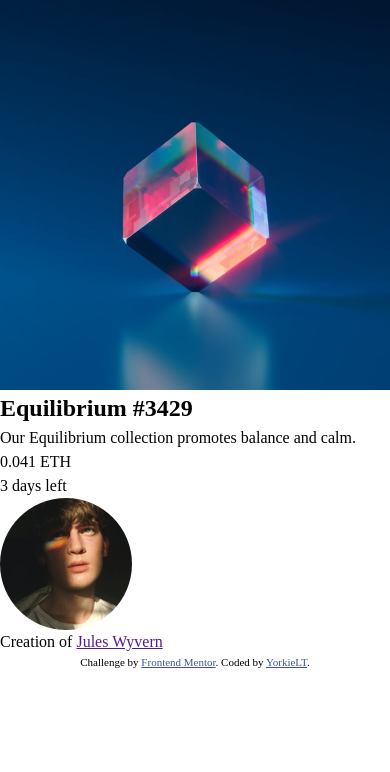
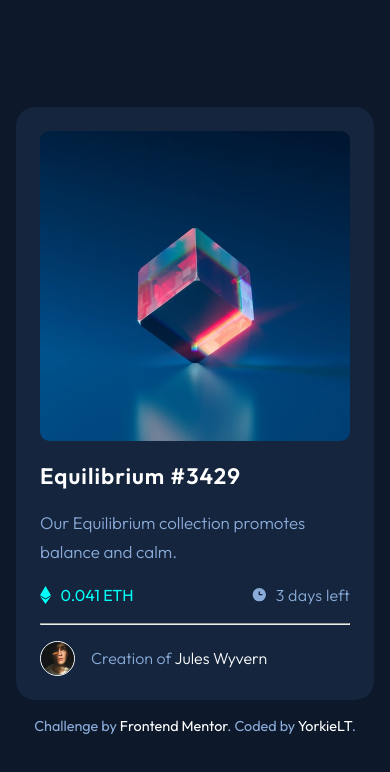
Before and after one commit to TanDevv/NFT-preview-card-component, a plain HTML site: page index.html in a window 390 px wide. Drawn offline with Linux system fonts and the light colour scheme.

Commit message:
Style mobile-design

```diff
--- a/index.html
+++ b/index.html
@@ -26,18 +26,28 @@
     <article class="card">
       <picture class="card__img">
         <img src="images/image-equilibrium.jpg" alt="Artwork by Jules Wyvern">
+        <div class="img__icon">
+          <img src="images/icon-view.svg" alt="Eye icon">
+        </div>
       </picture>
 
       <div class="card__content">
-        <h1 class="card__title">Equilibrium #3429</h1>
+        <h1 class="card__title"><a href="">Equilibrium #3429</a></h1>
 
-        <p>Our Equilibrium collection promotes balance and calm.</p>
+        <p class="card__paragraph">Our Equilibrium collection promotes balance and calm.</p>
 
         <div class="flex__group">
-          <p class="card__pricing">0.041 ETH</p>
-          <p class="card__duration">3 days left</p>
+          <div class="card__pricing">
+            <img class="icon__pricing" src="images/icon-ethereum.svg" alt="Ethereum icon">
+            <p>0.041 ETH</p>
+          </div>
+
+            <div class="card__duration">
+              <img class="icon__clock" src="images/icon-clock.svg" alt="Clock icon">
+              <p>3 days left</p>
+            </div>
         </div>
-
+        <hr>
         <div class="card__author">
           <img src="images/image-avatar.png" alt="The Author, Jules Wyvern">
           <p>Creation of <a href="">Jules Wyvern</a></p>
--- a/stylesheet.css
+++ b/stylesheet.css
@@ -11,7 +11,6 @@
     --fw-light: 300;
     --fw-regular: 400;
     --fw-semibold: 600;
-    --fs-paragraph: 18px;
 }
 
 /*
@@ -67,5 +66,171 @@
     isolation: isolate;
   }
 
-.attribution { font-size: 11px; text-align: center; }
-.attribution a { color: hsl(228, 45%, 44%); }
+  body {
+    background-color:var(--clr-neutral-main_bg);
+    color:var(--clr-primary-softblue);
+
+    font-family: var(--ff-outfit);
+    font-size:var(--fs-paragraph);
+
+    display: grid;
+
+    place-content: center;
+    padding: 1rem;
+    gap: 1rem;
+  }
+
+  .card {
+    background-color: var(--clr-neutral-card_bg);
+
+    display: grid;
+    place-content: center;
+    overflow: hidden;
+
+    max-width: 375px;
+    padding: 1.5rem;
+    gap: 1rem;
+    border-radius: 1.2rem;
+  }
+
+  .card__img {
+    position: relative;
+  }
+
+  .card__img img {
+    border-radius: 3%;
+  }
+
+
+  .img__icon {
+    background-color: hsl(178, 100%, 50%, 50%);
+
+    position: absolute;
+    top: 0;
+    width: 100%;
+    height: 100%;
+    opacity: 0;
+
+    transition: 250ms;
+  }
+
+  .img__icon:is(:hover) {
+    opacity: 1;
+    cursor: pointer;
+    border-radius: 3%;
+  }
+
+  .img__icon img {
+    position: absolute;
+    top: 50%;
+    left: 50%;
+    transform: translate(-50%, -50%);
+  }
+
+
+  .card__content {
+    display: grid;
+    gap: 1rem;
+  }
+
+  .card__paragraph {
+    font-size: 1.060rem;
+    font-weight: var(--fw-light);
+    line-height: 1.8rem;
+  }
+
+  .card__title a {
+    color: var(--clr-neutral-white);
+
+    text-decoration: none;
+    letter-spacing: 1px;
+
+    font-weight:var(--fw-semibold);
+    font-size: 1.4rem;
+
+    transition: 250ms;
+  }
+
+  .card__title a:is(:hover) {
+    color: var(--clr-primary-cyan);
+  }
+
+  .flex__group {
+    display: flex;
+    flex-direction: row;
+    flex-wrap: wrap;
+    align-items: center;
+    justify-content: space-between;
+  }
+
+  .card__pricing {
+    color: var(--clr-primary-cyan);
+
+    display: flex;
+    align-items: center;
+
+    font-size: 1rem;
+
+    gap: 0.6rem;
+  }
+
+  .card__duration {
+    font-weight: var(--fw-light);
+    font-size: 1rem;
+    letter-spacing: 0.2px;
+
+    display: flex;
+    align-items: center;
+
+    gap: 0.5rem;
+  }
+
+  hr {
+    color: var(--clr-neutral-card_line);
+  }
+
+  .card__author {
+    font-weight: var(--fw-light);
+    font-size: 1rem;
+
+    display: flex;
+    align-items: center;
+
+    gap: 1rem;
+
+  }
+
+  .card__author a {
+    color: var(--clr-neutral-white);
+
+    text-decoration: none;
+    transition: 250ms;
+  }
+
+  .card__author a:is(:hover) {
+    color: var(--clr-primary-cyan);
+  }
+
+
+  .card__author img {
+    border: 1px solid white;
+    border-radius: 50%;
+
+    width: 35px;
+  }
+
+.attribution {
+  font-size: 0.9rem;
+  text-align: center;
+}
+
+.attribution a {
+  color: var(--clr-neutral-white);
+
+  text-decoration: none;
+  transition: 250ms;
+}
+
+.attribution a:is(:hover) {
+  color: hsl(178, 100%, 50%);
+}
```
